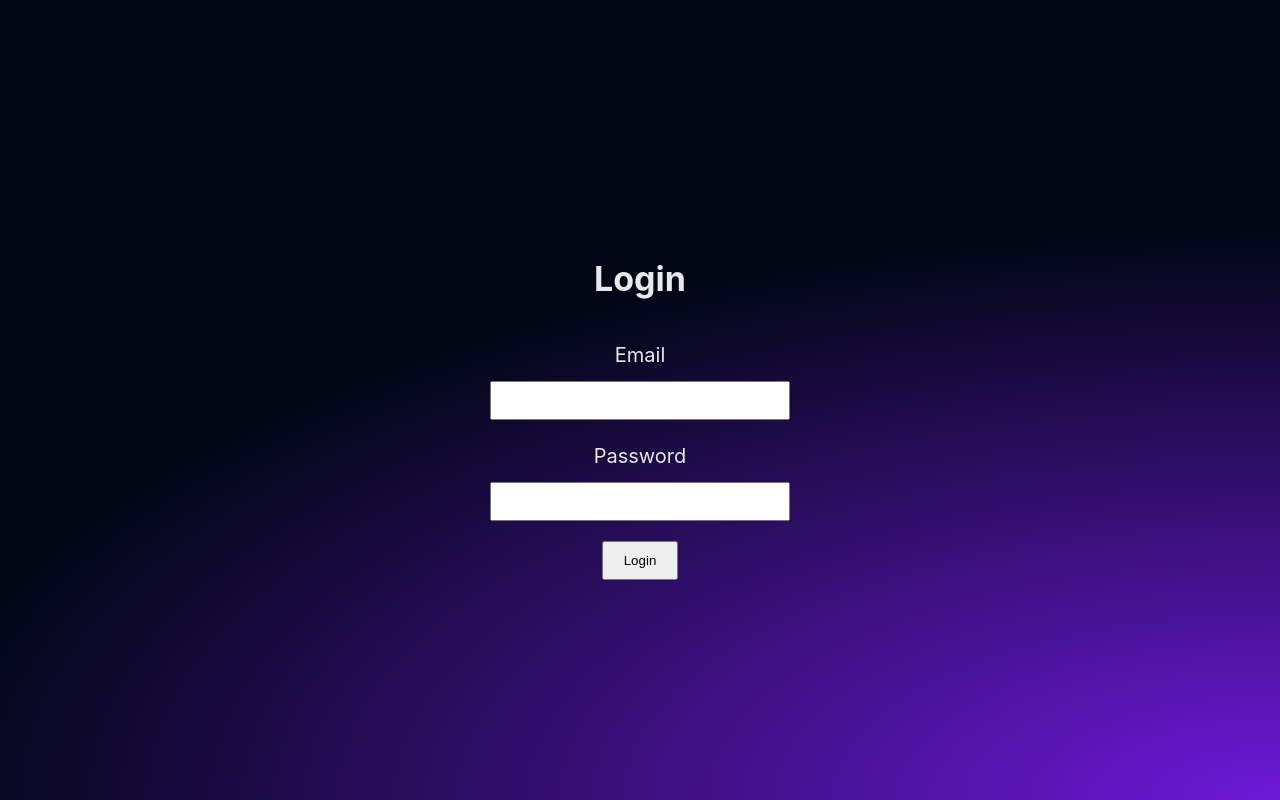
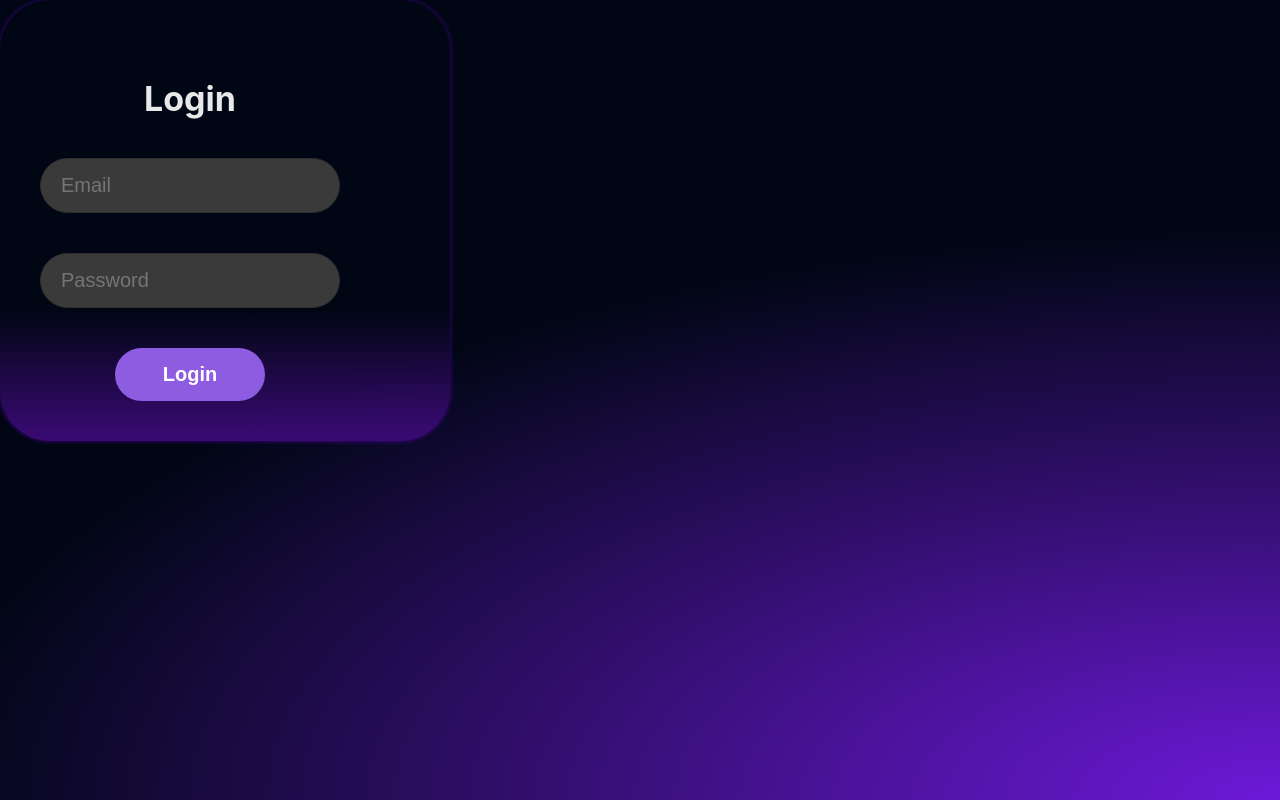
Before and after one commit to Lucius201/Netro, a React (Vite) app in the folder Frontend/: page /loginpage in a window 1280 px wide. Built offline with nearby package versions, Linux system fonts and the light colour scheme.

Commit message:
LoginPage Design

```diff
--- a/Frontend/src/pages/LoginPage.tsx
+++ b/Frontend/src/pages/LoginPage.tsx
@@ -36,10 +36,12 @@ function LoginPage() {
             <Navbar />
             <div
                  style={{
-                    display: "flex",
-                    justifyContent: "center",
-                    alignItems: "center",
-                    height: "100vh",
+                   width: "450px",
+                   background: "linear-gradient(to bottom, #00061380 10%, #00061380 70%, #3a0a75 100%, #3a0a75 100%)",
+                   padding: "2rem",
+                   borderRadius: "50px",
+                   boxShadow: "0 0 5px rgba(128, 0, 255, 0.5)",
+                   textAlign: "center",
                  }}
                 >
                 <form
@@ -53,14 +55,23 @@ function LoginPage() {
                             htmlFor="email"
                             style={{ display: "block", marginBottom: "0.5rem" }}
                         >
-                            Email
                         </label>
                         <input
-                            type="email"
+                        placeholder="Email"
                         id="email"
                         value={email}
                         onChange={(e) => setEmail(e.target.value)}
-                            style={{ width: "100%", padding: "0.5rem" }}
+                        style={{
+                          width: "100%",
+                          padding: "0.75rem 1rem",
+                          borderRadius: "999px",               // Pillenform
+                          border: "1px solid #2e2e2e",         // Dunkelgraue Umrandung
+                          backgroundColor: "#3a3a3a",          // Grauer Hintergrund
+                          color: "#fff",                       // Weißer Text
+                          fontSize: "1rem",
+                          outline: "none",
+                          marginBottom: "1rem",
+                        }}
                         required
                       />
                     </div>
@@ -70,21 +81,43 @@ function LoginPage() {
                             htmlFor="password"
                             style={{ display: "block", marginBottom: "0.5rem" }}
                         >
-                            Password
                         </label>
                         <input
-                            type="password"
+                            placeholder="Password"
                             id="password"
                             value={password}
                             onChange={(e) => setPassword(e.target.value)}
-                            style={{ width: "100%", padding: "0.5rem" }}
+                            style={{
+                              width: "100%",
+                              padding: "0.75rem 1rem",
+                              borderRadius: "999px",               // Pillenform
+                              border: "1px solid #2e2e2e",         // Dunkelgraue Umrandung
+                              backgroundColor: "#3a3a3a",          // Grauer Hintergrund
+                              color: "#fff",                       // Weißer Text
+                              fontSize: "1rem",
+                              outline: "none",
+                              marginBottom: "1rem",
+                            }}
                             required
                           />
                     </div>
 
                     <button
                         type="submit"
-                        style={{ padding: "0.5rem 1rem", cursor: "pointer" }}
+                        style={{
+                          width: "50%",
+                          padding: "0.75rem",
+                          backgroundColor: "#8d5ce0",
+                          color: "white",
+                          fontWeight: "bold",
+                          fontSize: "1rem",
+                          borderRadius: "50px",
+                          border: "none",
+                          cursor: "pointer",
+                          transition: "background-color 0.3s ease",
+                         }}
+                         onMouseEnter={(e) => (e.currentTarget.style.backgroundColor = "#7a4ccc")}
+                         onMouseLeave={(e) => (e.currentTarget.style.backgroundColor = "#8d5ce0")}
                        >
                         Login
                     </button>
```
Lines whose indentation alone changed are shown as unchanged.
